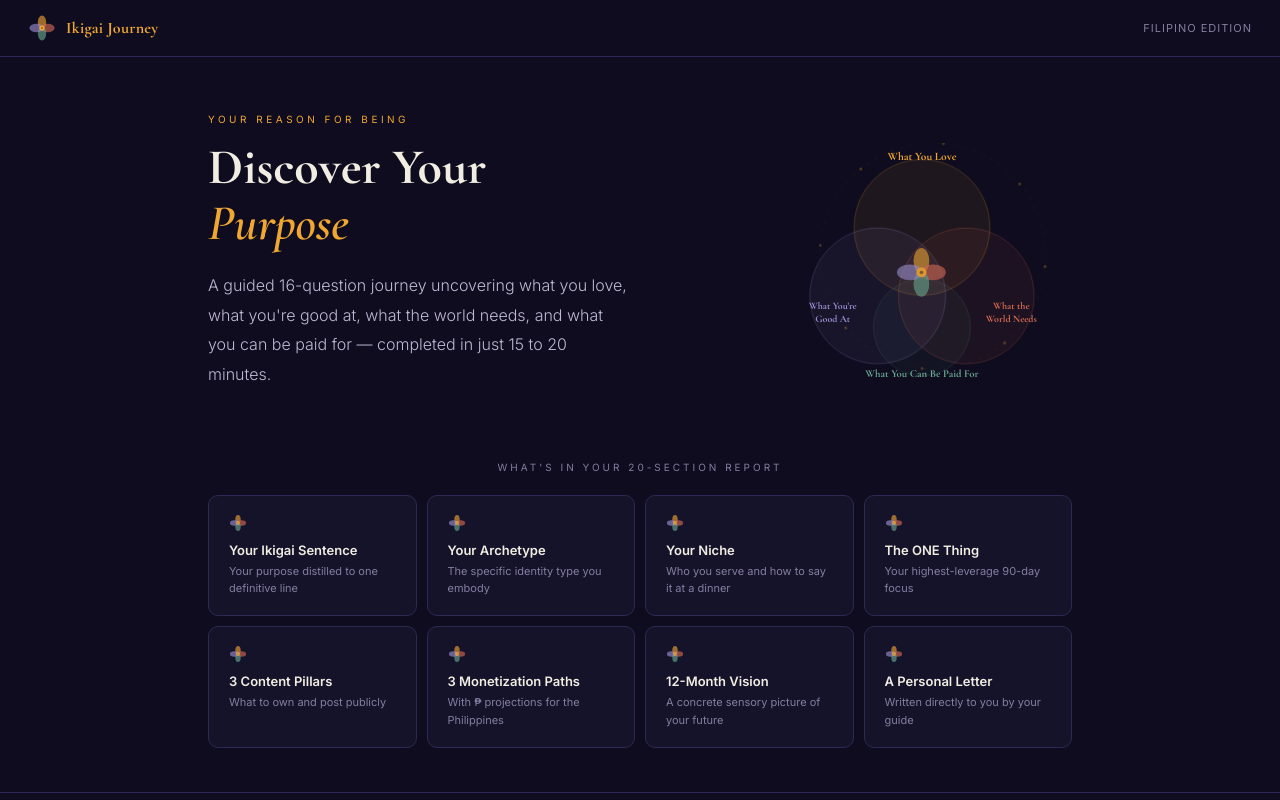
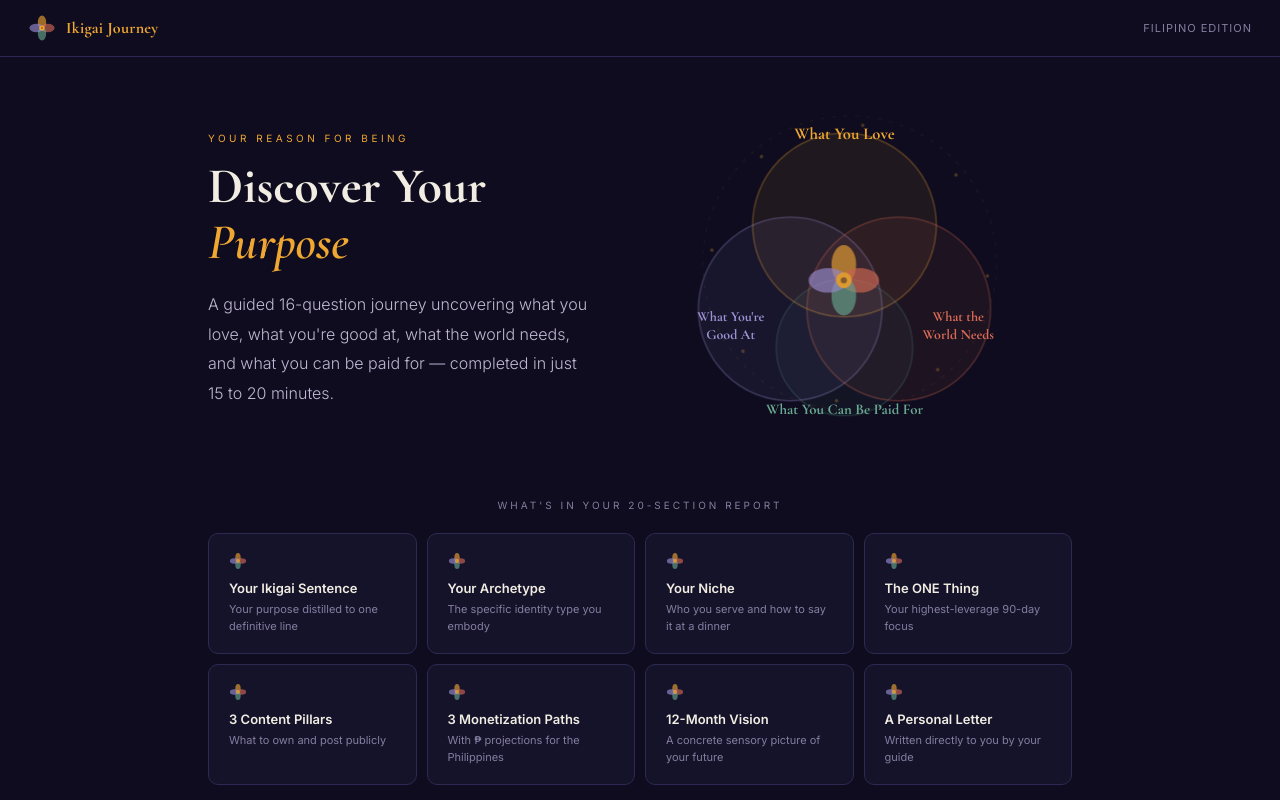
Before and after one commit to bictorinoxs/ikigai-journey, a Next.js app: page / in a window 1280 px wide. Shown: the top 800 px of the page. Built offline with nearby package versions, Linux system fonts and the light colour scheme.

Commit message:
Larger petal visualization and bolder labels for visual impact

```diff
--- a/pages/index.js
+++ b/pages/index.js
@@ -307,32 +307,32 @@ const PetalMark = ({ size = 36, animated = false }) => (
 
 // Large landing diagram with animated Petal Mark at center + rotating ring
 const IkigaiDiagram = () => (
-  <svg viewBox="-30 0 420 340" width="100%" style={{ maxWidth:420 }}>
+  <svg viewBox="-40 -10 480 390" width="100%" style={{ maxWidth:480 }}>
     <g className="petal-spin-slow" style={{ transformOrigin:'180px 170px' }}>
-      <circle cx="180" cy="170" r="158" fill="none" stroke="var(--gold)" strokeWidth=".5" strokeOpacity=".15" strokeDasharray="4 9"/>
+      <circle cx="180" cy="170" r="168" fill="none" stroke="var(--gold)" strokeWidth=".6" strokeOpacity=".18" strokeDasharray="4 9"/>
       {[0,45,90,135,180,225,270,315].map((deg,i)=>{
         const r=deg*Math.PI/180, x=180+158*Math.sin(r), y=170-158*Math.cos(r);
         return <circle key={i} cx={x} cy={y} r="2" fill="var(--gold)" fillOpacity=".28"/>;
       })}
     </g>
-    <circle cx="180" cy="118" r="95" fill="var(--gold)"  fillOpacity=".07" stroke="var(--gold)"  strokeWidth="1.2" strokeOpacity=".28"/>
-    <circle cx="118" cy="214" r="95" fill="var(--lav)"   fillOpacity=".07" stroke="var(--lav)"   strokeWidth="1.2" strokeOpacity=".28"/>
-    <circle cx="242" cy="214" r="95" fill="var(--coral)" fillOpacity=".07" stroke="var(--coral)" strokeWidth="1.2" strokeOpacity=".28"/>
-    <circle cx="180" cy="258" r="68" fill="var(--sage)"  fillOpacity=".05" stroke="var(--sage)"  strokeWidth="1"   strokeOpacity=".22"/>
+    <circle cx="180" cy="118" r="105" fill="var(--gold)"  fillOpacity=".08" stroke="var(--gold)"  strokeWidth="1.5" strokeOpacity=".35"/>
+    <circle cx="118" cy="214" r="105" fill="var(--lav)"   fillOpacity=".08" stroke="var(--lav)"   strokeWidth="1.5" strokeOpacity=".35"/>
+    <circle cx="242" cy="214" r="105" fill="var(--coral)" fillOpacity=".08" stroke="var(--coral)" strokeWidth="1.5" strokeOpacity=".35"/>
+    <circle cx="180" cy="258" r="78" fill="var(--sage)"  fillOpacity=".06" stroke="var(--sage)"  strokeWidth="1.2" strokeOpacity=".28"/>
     <g className="petal-breathe" style={{ transformOrigin:'180px 182px' }}>
-      <ellipse cx="180" cy="166" rx="11" ry="18" fill="var(--gold)"  fillOpacity=".65"/>
-      <ellipse cx="196" cy="182" rx="18" ry="11" fill="var(--coral)" fillOpacity=".65"/>
-      <ellipse cx="180" cy="198" rx="11" ry="18" fill="var(--sage)"  fillOpacity=".65"/>
-      <ellipse cx="164" cy="182" rx="18" ry="11" fill="var(--lav)"   fillOpacity=".65"/>
-      <circle  cx="180" cy="182" r="7"   fill="var(--gold)"/>
-      <circle  cx="180" cy="182" r="2.5" fill="var(--bg)" fillOpacity=".45"/>
+      <ellipse cx="180" cy="164" rx="14" ry="22" fill="var(--gold)"  fillOpacity=".7"/>
+      <ellipse cx="198" cy="182" rx="22" ry="14" fill="var(--coral)" fillOpacity=".7"/>
+      <ellipse cx="180" cy="200" rx="14" ry="22" fill="var(--sage)"  fillOpacity=".7"/>
+      <ellipse cx="162" cy="182" rx="22" ry="14" fill="var(--lav)"   fillOpacity=".7"/>
+      <circle  cx="180" cy="182" r="9"   fill="var(--gold)"/>
+      <circle  cx="180" cy="182" r="3.5" fill="var(--bg)" fillOpacity=".45"/>
     </g>
-    <text x="180" y="24"  textAnchor="middle" fill="var(--gold)"  fontSize="16" fontFamily="var(--serif)" fontWeight="700">What You Love</text>
-    <text x="55"  y="232" textAnchor="middle" fill="var(--lav)"   fontSize="14" fontFamily="var(--serif)" fontWeight="700">What You're</text>
-    <text x="55"  y="250" textAnchor="middle" fill="var(--lav)"   fontSize="14" fontFamily="var(--serif)" fontWeight="700">Good At</text>
-    <text x="305" y="232" textAnchor="middle" fill="var(--coral)" fontSize="14" fontFamily="var(--serif)" fontWeight="700">What the</text>
-    <text x="305" y="250" textAnchor="middle" fill="var(--coral)" fontSize="14" fontFamily="var(--serif)" fontWeight="700">World Needs</text>
-    <text x="180" y="328" textAnchor="middle" fill="var(--sage)"  fontSize="15" fontFamily="var(--serif)" fontWeight="700">What You Can Be Paid For</text>
+    <text x="180" y="20"  textAnchor="middle" fill="var(--gold)"  fontSize="19" fontFamily="var(--serif)" fontWeight="700">What You Love</text>
+    <text x="50"  y="228" textAnchor="middle" fill="var(--lav)"   fontSize="16" fontFamily="var(--serif)" fontWeight="700">What You're</text>
+    <text x="50"  y="248" textAnchor="middle" fill="var(--lav)"   fontSize="16" fontFamily="var(--serif)" fontWeight="700">Good At</text>
+    <text x="310" y="228" textAnchor="middle" fill="var(--coral)" fontSize="16" fontFamily="var(--serif)" fontWeight="700">What the</text>
+    <text x="310" y="248" textAnchor="middle" fill="var(--coral)" fontSize="16" fontFamily="var(--serif)" fontWeight="700">World Needs</text>
+    <text x="180" y="334" textAnchor="middle" fill="var(--sage)"  fontSize="17" fontFamily="var(--serif)" fontWeight="700">What You Can Be Paid For</text>
   </svg>
 );
 
@@ -412,7 +412,7 @@ const Landing = ({ onStart, isVerifying = false }) => (
           A guided 16-question journey uncovering what you love, what you're good at, what the world needs, and what you can be paid for — completed in just 15 to 20 minutes.
         </p>
       </div>
-      <div className="ikigai-hero-diagram" style={{ flexShrink:0, width:300 }}><IkigaiDiagram/></div>
+      <div className="ikigai-hero-diagram" style={{ flexShrink:0, width:420 }}><IkigaiDiagram/></div>
     </div>
 
     {/* Features */}
```
